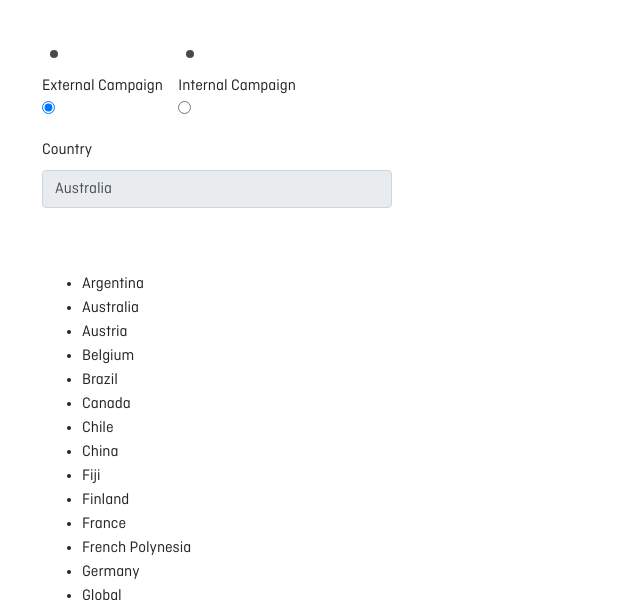
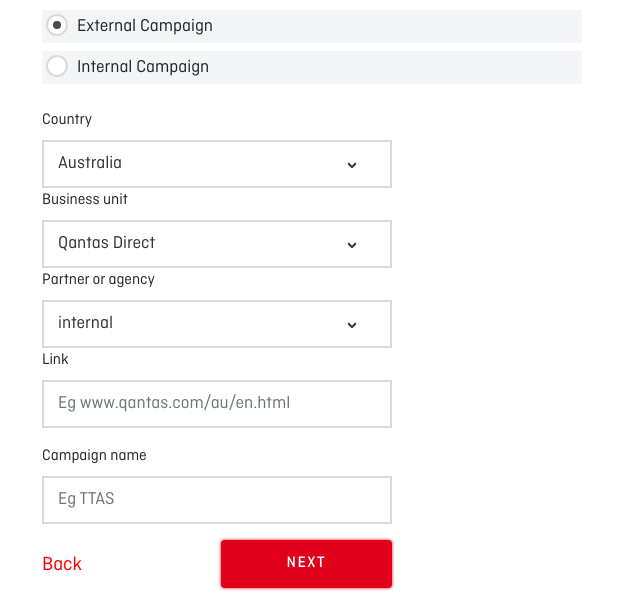
Before and after one commit to divyatej/tags, a website with bundled scripts: page home-mobile.html in a window 1280 px wide. Both pictures are taken after a click on the link "CREATE NEW TAGS". Shown: the part 200-800 px from the top of the page, without its empty margins (43-683 px from the left). Built offline with nearby package versions, Linux system fonts and the light colour scheme.

Commit message:
Committed changes for styling input elements

```diff
--- a/css/styles-mobile.css
+++ b/css/styles-mobile.css
@@ -31,6 +31,24 @@ main{
 
 .btn-second{
     margin-top:1rem;
+}
+
+.btn-primary{
+    background-color: #e0001b;
+    border:0;
+    box-shadow: 0 0 0.2rem #e0001b;
+}
+
+.btn-primary:hover,.btn-primary:visited,.btn-primary:focus{
+    background-color: #e00;
+    border:0;
+    box-shadow: 0 0 0.2rem rgba(255,0,0,.5);
+}
+
+.btn-primary:not([disabled]):not(.disabled).active, .btn-primary:not([disabled]):not(.disabled):active, .show>.btn-primary.dropdown-toggle{
+    background-color: #e00;
+    border:0;
+    box-shadow: 0 0 0.2rem rgba(255,0,0,.5);
 }
 
 .createTags,.validateTags{
@@ -82,6 +100,148 @@ main{
     color:#cd0000;
 }
 
+.form-check-inline{
+    border:3px solid #f4f5f6;
+    background-color:#f4f5f6;
+    width:100%;
+    margin-bottom:8px;
+}
+
+.form-check-label{
+    font-size:18px;
+}
+
+.radiobutton-icon__box-border{
+    stroke:#dadada;
+}
+
+.radiobutton-icon__box{
+    position: absolute;
+}
+
+.radiobutton-icon__check{
+    position: absolute;
+}
+
+.labelText{
+    padding-left:32px;
+}
+
+.hidden{
+    display: none;
+}
+
+.input-styles{
+    border:2px solid #dadada;
+    border-radius: 0;
+    box-sizing: border-box;
+    color: #323232;
+    font-size: 18px;
+    height: 48px;
+    line-height: 25.5px;
+    padding:10.5px 35px 12px 14px;
+    width:100%;
+    cursor: pointer;
+}
+
+.form-control:disabled, .form-control[readonly]{
+    background-color: #ffffff;
+}
+
+.qfa1-arrow-icon__dropdown path{
+    fill:#323232;
+}
+
+svg[type=button]{
+    -webkit-appearance: none;
+}
+
+.up-arrow,.down-arrow{
+    float: right;
+    position: absolute;
+    top: 45px;
+    left: 313px;
+    cursor: pointer;
+}
+
+.qfa1-dropdown-list__list{
+    border-bottom: 2px solid #dadada;
+    border-left: 2px solid #dadada;
+    border-right: 2px solid #dadada;
+    cursor: pointer;
+    list-style-type: none;
+    margin-top:0;
+    max-height:242px;
+    overflow-y: auto;
+    padding-left: 0;
+    top: 0;
+    width:100%;
+    margin-top:-31px;
+}
+
+.qfa1-dropdown-list__list-item:hover{
+    border-left:3px solid #90e2df;
+    background-color: #fff;
+    outline: none;
+}
+
+.qfa1-dropdown-list__list-item{
+    border-top:1px solid #dadada;
+    background-color: #f4f5f6;
+    border-left: 3px solid transparent;
+    font-size: 18px;
+    line-height: 25.5px;
+    min-height:47px;
+    padding:10.5px 21px 10.5px 18px;
+    position: relative;
+    vertical-align: middle;
+}
+
+
+.input-styles-noclick{
+    border:2px solid #dadada;
+    border-radius: 0;
+    box-sizing: border-box;
+    color: #323232;
+    font-size: 18px;
+    height: 48px;
+    line-height: 25.5px;
+    padding:10.5px 35px 12px 14px;
+    width:100%;
+}
+
+.form-check-input{
+    margin-top:0.45rem;
+}
+
+.link-font,.link-font:hover{
+    color: red;
+    font-size: 20px;
+    float: left;
+    margin-top: 10px;
+}
+
+.float-right{
+    float:right;
+}
+
+.submit-button{
+    height:48px;
+    font-size: 16px;
+    font-weight: 600;
+    line-height: 24px;
+    letter-spacing: 1.5px;
+    text-align: center;
+    text-transform: uppercase;
+    width:49%;
+    border-radius: 4px;
+    padding-top:11px;
+    padding-bottom:1px;
+    padding-left:6px;
+    padding-right: 6px;
+}
+
+
 /*Tablet */
 @media (min-width: 48em){
     .btn-second{
```
